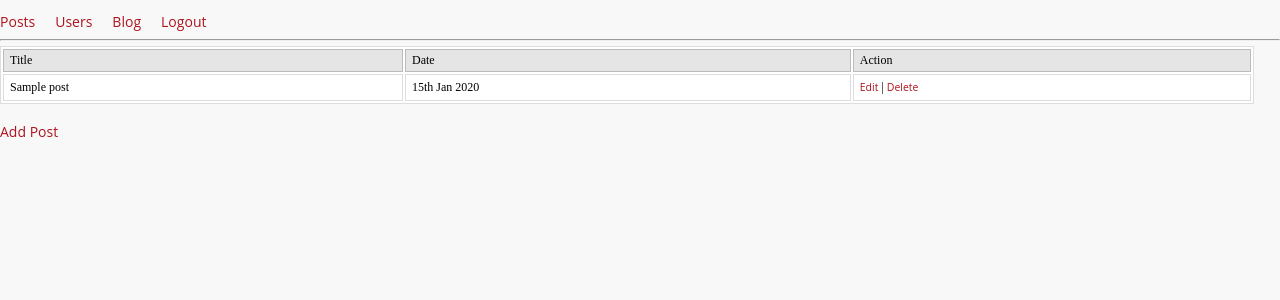
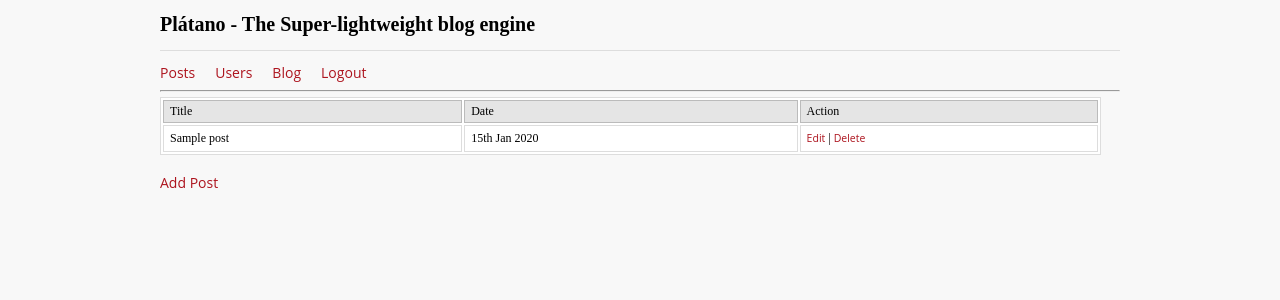
Before and after one commit to oscarbatlle/platano, a PHP site: page /admin/ in a window 1280 px wide. Shown: the top 300 px of the page. Run offline with PHP 8.4, Linux system fonts and the light colour scheme; the visitor is signed in with stand-in values (Sample User, id 1); tables that the repository leaves empty or names only in its code hold one stand-in row (values such as "Sample post").

Commit message:
Modify admin/index.php
Add a container class to wrap up all the content

```diff
--- a/admin/index.php
+++ b/admin/index.php
@@ -41,7 +41,11 @@ if (isset($_GET['delpost']))
 </head>
 <body>
 
-<div id="wrapper">
+<div class="container">
+
+    <header class="banner">
+        <h1>Pl&aacute;tano - The Super-lightweight blog engine</h1>
+    </header>
 
     <?php include('menu.php'); ?>
 
```
